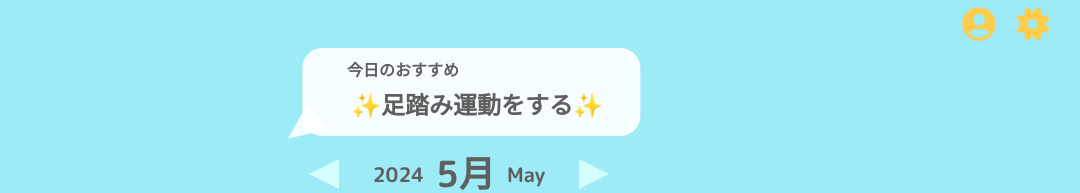
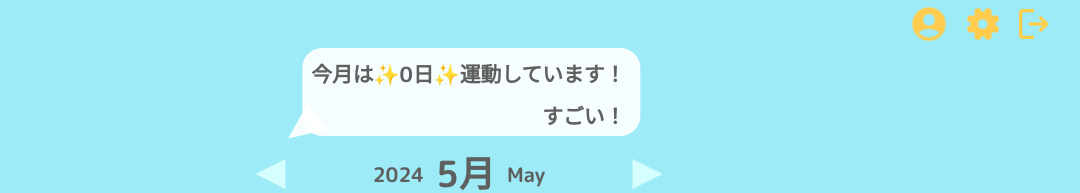
Before and after one commit to hackathon2024spring/front, a React (Vite) app in the folder react-app/: page /calendar in a window 1280 px wide. Shown: the top 193 px of the page, without its empty margins (181-1261 px from the left). Built offline with nearby package versions, Linux system fonts and the light colour scheme; no server answers.

Commit message:
サインアウトと累計運動日数の表示

```diff
--- a/react-app/src/components/CalendarHeader.tsx
+++ b/react-app/src/components/CalendarHeader.tsx
@@ -1,14 +1,16 @@
-import { FC, useContext } from 'react';
+import { FC, useContext, useState, useEffect } from 'react';
 import dayjs from 'dayjs';
 import 'dayjs/locale/ja';
 import GlobalContext from '../context/GlobalContext';
-import { useNavigate } from 'react-router-dom'; // Import useNavigate
+import { useNavigate } from 'react-router-dom';
+import { BaseURL } from '../utilities/base_url';
 
 dayjs.locale('ja');
 
 const CalendarHeader: FC = () => {
   const { monthIndex, setMonthIndex } = useContext(GlobalContext);
-  const navigate = useNavigate(); // Create a navigate function using the useNavigate hook
+  const navigate = useNavigate();
+  const [exerciseDaysCount, setExerciseDaysCount] = useState<number>(0);
 
   const handlePrevMonth = () => {
     setMonthIndex(monthIndex - 1);
@@ -19,12 +21,56 @@ const CalendarHeader: FC = () => {
   };
 
   const handleUserClick = () => {
-    navigate('/user'); // Function to navigate to settings page
+    navigate('/user');
   };
 
   const handleSettingsClick = () => {
-    navigate('/exercises_setting'); // Function to navigate to settings page
+    navigate('/exercises_setting');
   };
+
+  const handleSignoutClick = async () => {
+    try {
+      const response = await fetch(`${BaseURL()}/signout`, {
+        method: 'GET',
+        headers: {
+          'Content-Type': 'application/json',
+        },
+      });
+      if (response.ok) {
+        navigate('/signup');
+      } else {
+        console.error('サインアウトに失敗しました');
+      }
+    } catch (error) {
+      console.error('サインアウト中にエラーが発生しました', error);
+    }
+  };
+
+  useEffect(() => {
+    const fetchExerciseData = async () => {
+      try {
+        const year = dayjs().year();
+        const month = monthIndex + 1;
+        const response = await fetch(`${BaseURL()}/calendars/${year}/${month}`, {
+          method: 'GET',
+          headers: {
+            'accept': 'application/json',
+          },
+        });
+        const result = await response.json();
+        if (response.ok && result.status === 1) {
+          const exerciseDays = result.data.filter((day: any) => day.exerciseDone).length;
+          setExerciseDaysCount(exerciseDays);
+        } else {
+          console.error('データの取得に失敗しました:', result.detail);
+        }
+      } catch (error) {
+        console.error('データの取得中にエラーが発生しました', error);
+      }
+    };
+
+    fetchExerciseData();
+  }, [monthIndex]);
 
   const currentMonthNameEnglish = dayjs(new Date(dayjs().year(), monthIndex)).locale('en').format('MMMM');
   const currentYearAndMonthJapanese = dayjs(new Date(dayjs().year(), monthIndex)).format('YYYY M月');
@@ -33,19 +79,21 @@ const CalendarHeader: FC = () => {
 
   return (
     <div className="flex flex-col">
-       <div className="absolute right-[100px]">
-          <img src="/images/icon-account.png" alt="Account" className="w-10 h-10 mt-1" onClick={handleUserClick} />
-        </div>
-        <div className="absolute right-[50px]">
-          <img src="/images/icon-settings.png" alt="Settings" className="w-8 h-8 mt-2" onClick={handleSettingsClick} />
-        </div>
+      <div className="absolute right-[150px]">
+        <img src="/images/icon-account.png" alt="Account" className="w-10 h-10 mt-1" onClick={handleUserClick} />
+      </div>
+      <div className="absolute right-[100px]">
+        <img src="/images/icon-settings.png" alt="Settings" className="w-8 h-8 mt-2" onClick={handleSettingsClick} />
+      </div>
+      <div className="absolute right-[45px]">
+        <img src="/images/icon-signout.png" alt="Signout" className="w-10 h-10 mt-1" onClick={handleSignoutClick} />
+      </div>
       <div className="flex justify-between items-center p-0">
         <div className="recommendation-container">
-          <span className="recommendation-text">今日のおすすめ</span>
-          <span className="activity-text">✨足踏み運動をする✨</span>
+          <span className="activity-text">今月は✨{exerciseDaysCount}日✨運動しています！</span>
+          <span className="activity-text">すごい！</span>
         </div>
       </div>
-
 
       <header className="flex items-center justify-between">
         <button onClick={handlePrevMonth} className="triangle-left" aria-label="前の月"></button>
--- a/react-app/src/index.css
+++ b/react-app/src/index.css
@@ -67,8 +67,8 @@
 .activity-text {
   top: 15%;
   left:0%;
-  font-size: 1.5em;
-  margin-left: 12em;
+  font-size: 1.3em;
+  margin-left: 16em;
   margin-bottom: 0.5em;
 }
 
```
Also changed, not shown: react-app/public/images/icon-signout.png (added).
